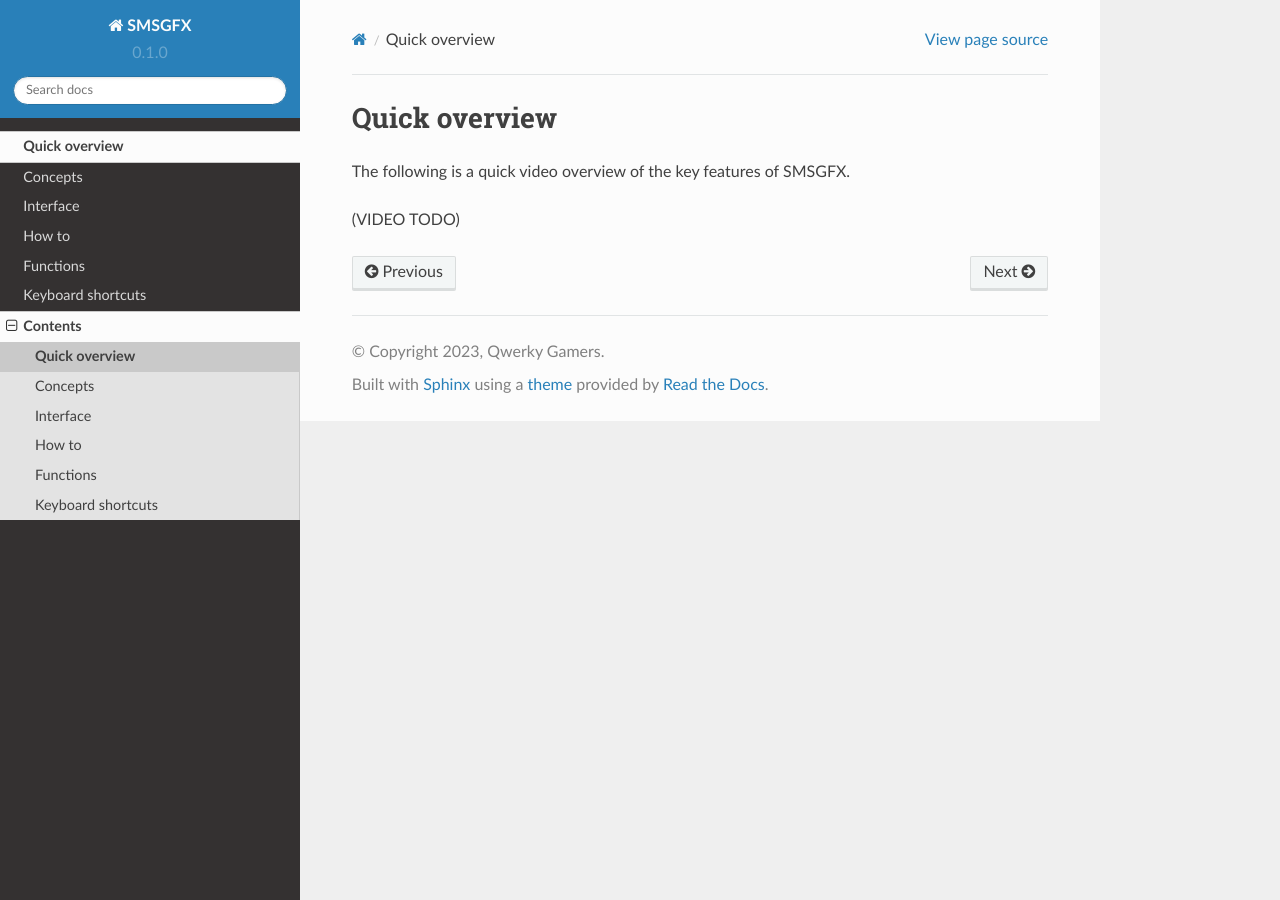
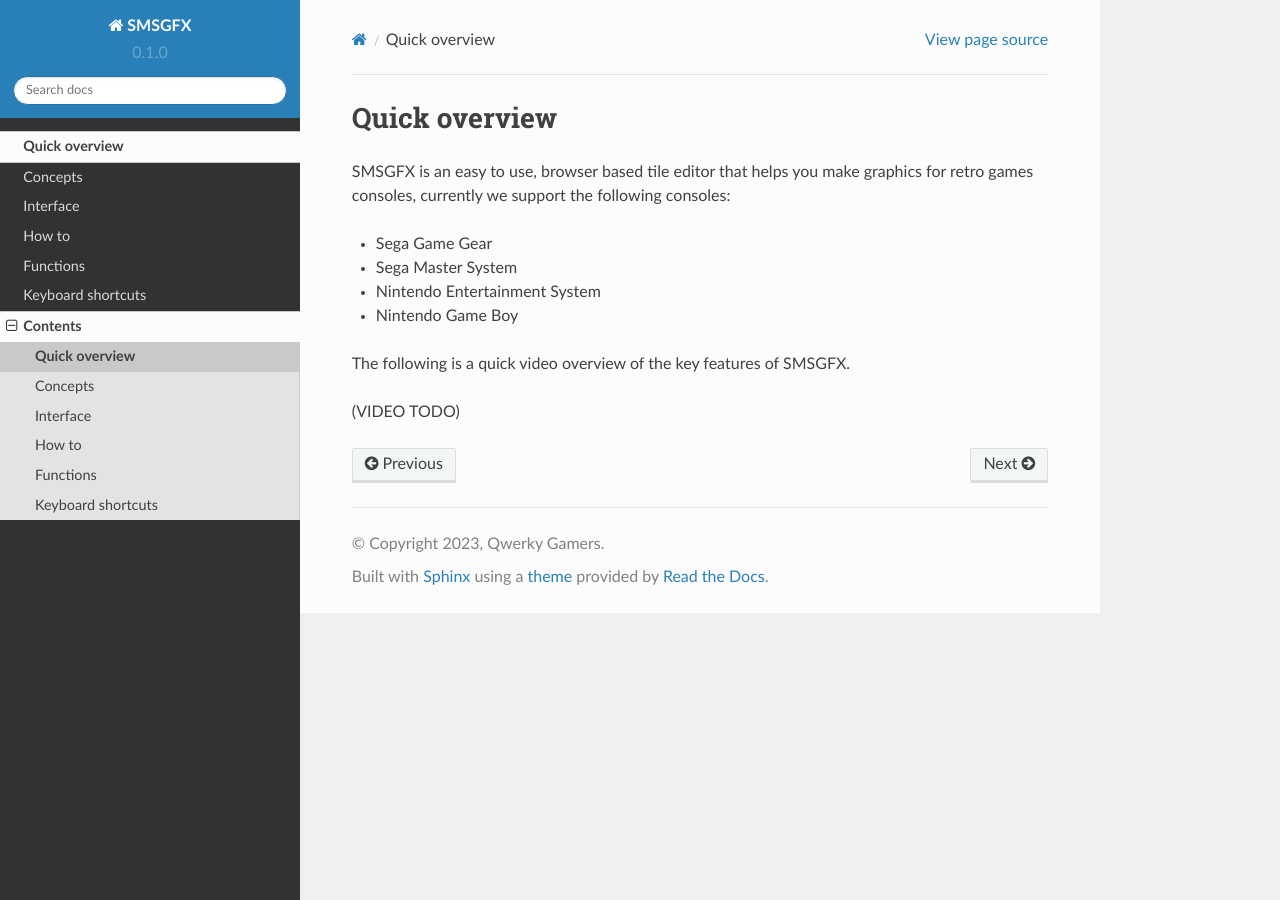
Before and after one commit to NicDoesCode/SMSGFX-docs, a Sphinx documentation site: the page built from docs/source/quick-overview.rst, in a window 1280 px wide. Built offline with Sphinx 7.4.7 and the Read the Docs theme 2.0.0, drawn with Linux system fonts in a browser that asks for light colours.

Commit message:
Change quick overview.

```diff
--- a/docs/source/quick-overview.rst
+++ b/docs/source/quick-overview.rst
@@ -1,5 +1,14 @@
 Quick overview
 ==============
+
+SMSGFX is an easy to use, browser based tile editor that helps you make graphics for retro games
+consoles, currently we support the following consoles:
+
+* Sega Game Gear
+* Sega Master System
+* Nintendo Entertainment System
+* Nintendo Game Boy
+
 The following is a quick video overview of the key features of SMSGFX.
 
 (VIDEO TODO)
```
